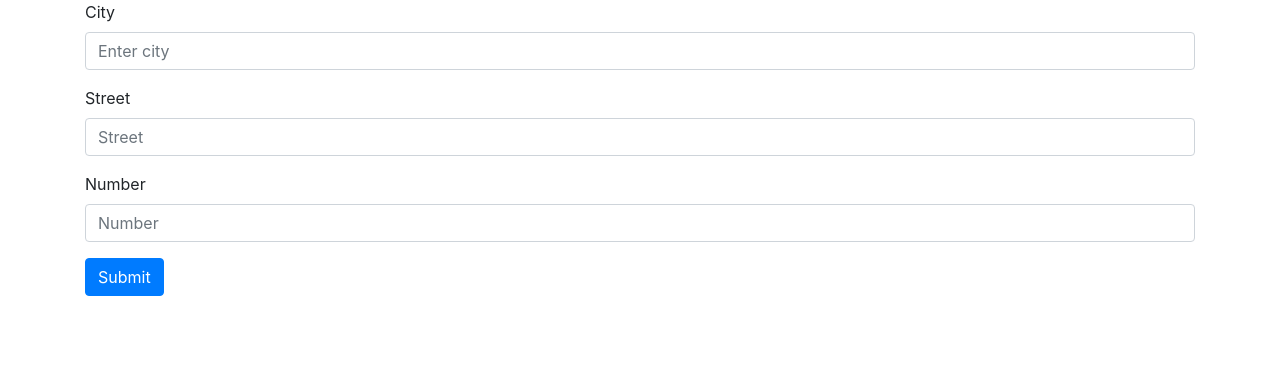
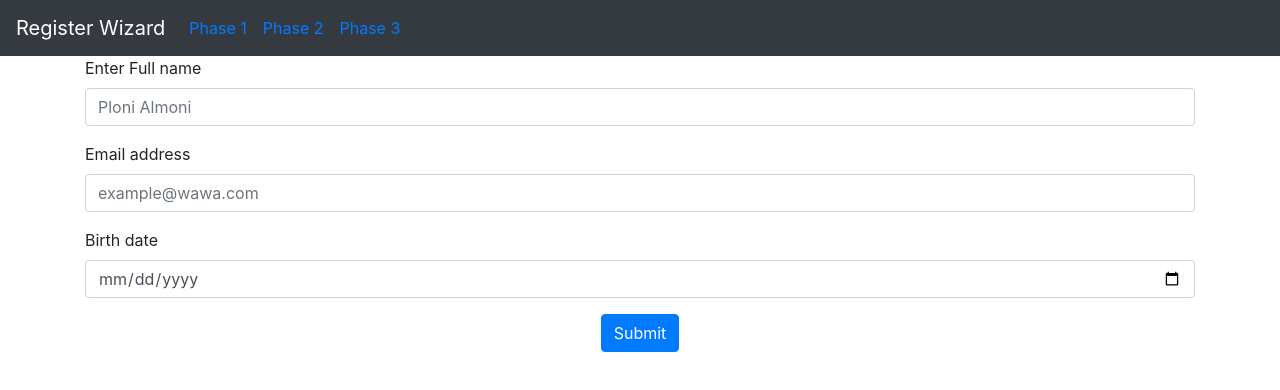
Before and after one commit to MHNashef/register-wizard, a React (Create React App) app: page /phase1 in a window 1280 px wide. Shown: the top 390 px of the page. Built offline with nearby package versions, Linux system fonts and the light colour scheme.

Commit message:
added Route navbar

```diff
--- a/src/App.js
+++ b/src/App.js
@@ -1,26 +1,41 @@
-import logo from './logo.svg';
-import './App.css';
-import {FirstPhase} from './FirstPhase'
+import { BrowserRouter as Router, Switch, Route, Link } from "react-router-dom";
+import {NavDropdown, Navbar, Nav, Form, FormControl, Button} from "react-bootstrap";
+import FirstPhase from "./FirstPhase";
+import Phase2 from "./Phase2";
+import Phase3 from "./a-components/Phase3";
+import "./App.css";
 
 function App() {
-  return null;
+  return (
+    <Router>
+      <Navbar variant="dark" bg="dark" expand="lg">
+        <Navbar.Brand href="#">Register Wizard</Navbar.Brand>
+        <Navbar.Toggle aria-controls="navbarScroll" />
+        <Navbar.Collapse id="navbarScroll">
+          <Nav
+            className="mr-auto my-2 my-lg-0"
+            style={{ maxHeight: "100px" }}
+            navbarScroll
+          >
+            <Nav.Link href="#action1">
+              <Link to="/phase1">Phase 1</Link>
+            </Nav.Link>
+            <Nav.Link href="#action1">
+              <Link to="/phase2">Phase 2</Link>
+            </Nav.Link>
+            <Nav.Link href="#action1">
+              <Link to="/phase3">Phase 3</Link>
+            </Nav.Link>
+          </Nav>
+        </Navbar.Collapse>
+      </Navbar>
+      <Switch>
+        <Route exact path="/phase1" component={FirstPhase}/>
+        <Route exact path="/phase2" component={Phase2}/>
+        <Route exact path="/phase3" component={Phase3}/>
+      </Switch>
+    </Router>
+  );
 }
 
 export default App;
-
-{/* <div className="App">
-<header className="App-header">
-  <img src={logo} className="App-logo" alt="logo" />
-  <p>
-    Edit <code>src/App.js</code> and save to reload.
-  </p>
-  <a
-    className="App-link"
-    href="https://reactjs.org"
-    target="_blank"
-    rel="noopener noreferrer"
-  >
-    Learn React
-  </a>
-</header>
-</div> */}
--- a/src/FirstPhase.js
+++ b/src/FirstPhase.js
@@ -8,7 +8,7 @@ import { useState, useRef } from "react";
 // 2- Email      (required, valid email address)
 // 3- Birth Date (required, dd/MM/yy)
 
-export function FirstPhase() {
+export default function FirstPhase() {
     const formRef = useRef(null);
   const [userData, setUserData] = useState({
     fullName: {
--- a/src/index.js
+++ b/src/index.js
@@ -1,13 +1,13 @@
 import React from 'react';
 import ReactDOM from 'react-dom';
 import './index.css';
-// import App from './App';
+import App from './App';
 import Phase2 from "./Phase2";
 import "bootstrap/dist/css/bootstrap.min.css";
 
 ReactDOM.render(
   <React.StrictMode>
-    <Phase2 />
+    <App />
   </React.StrictMode>,
   document.getElementById('root')
 );
```
